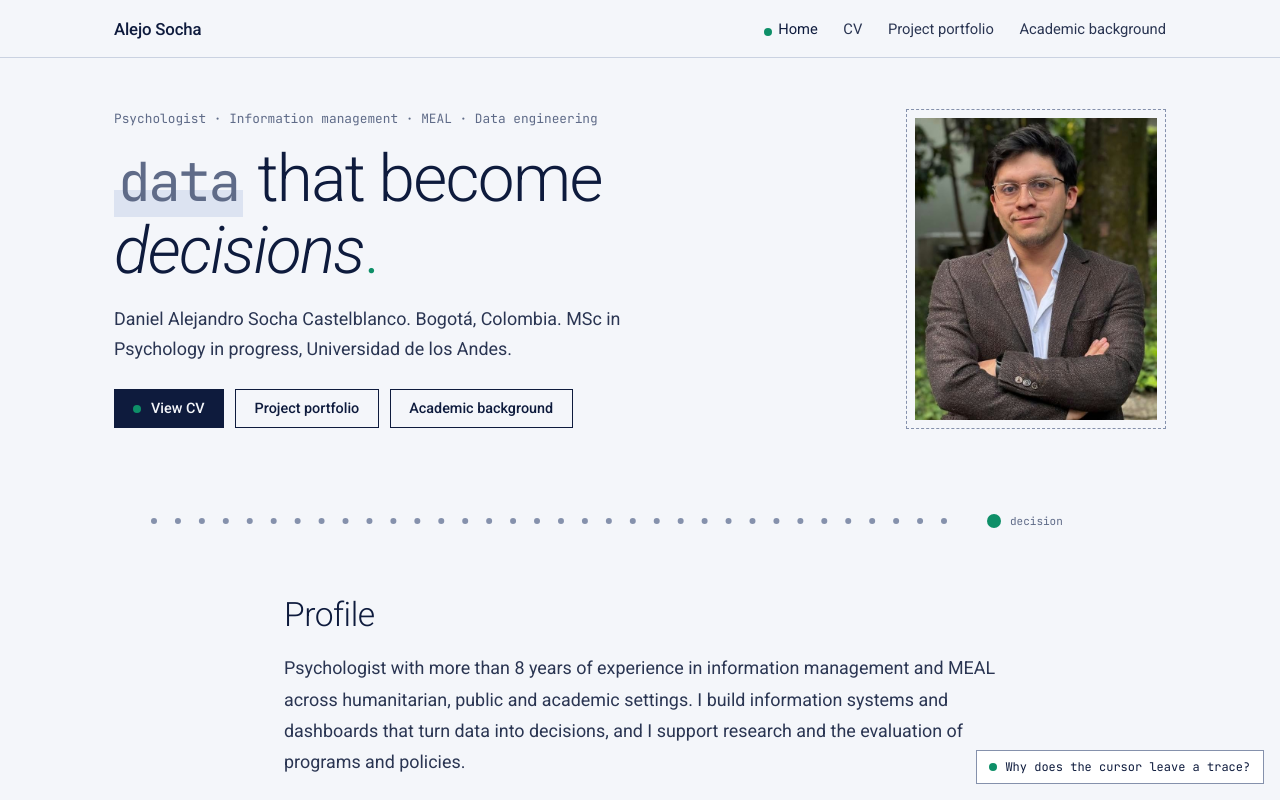
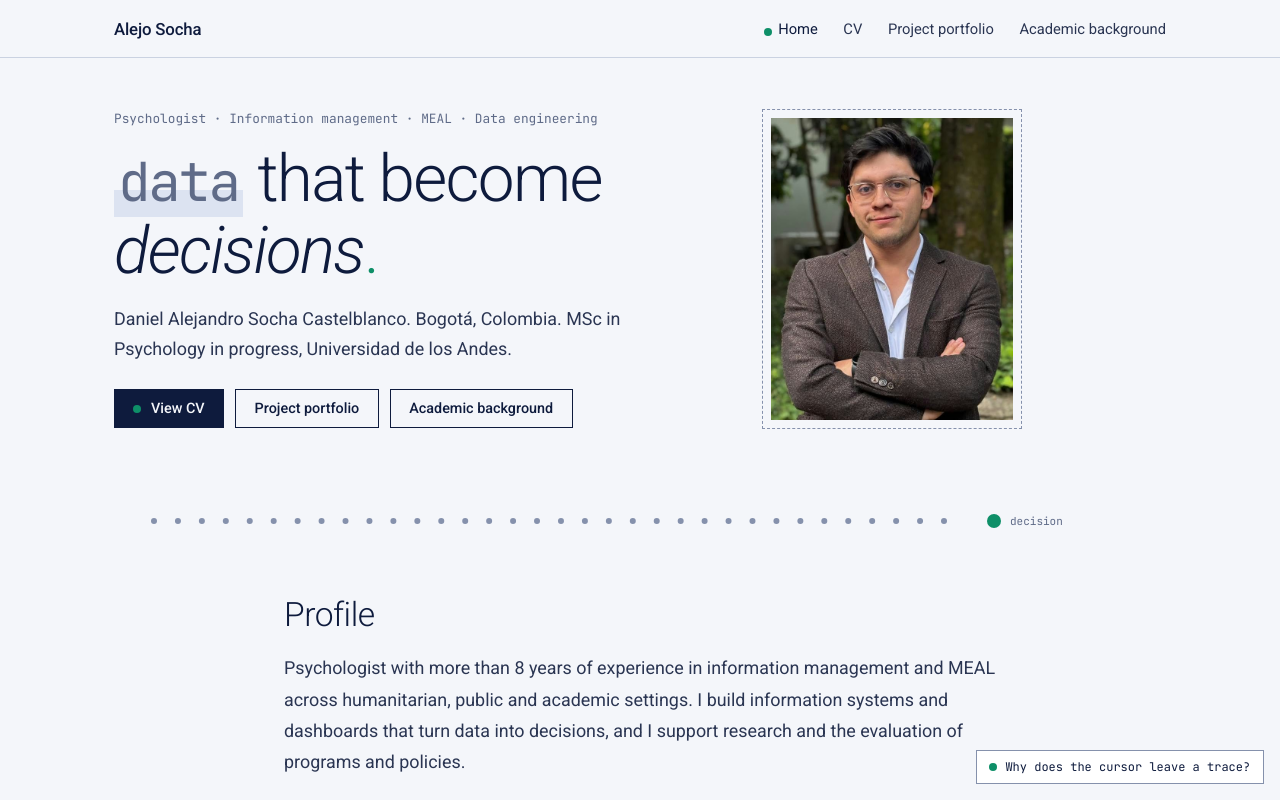
Before and after one commit to dalejandro0506/dalejandro0506.github.io, a plain HTML site: page index.html in a window 1280 px wide. Shown: the top 800 px of the page. Drawn offline with Linux system fonts and the light colour scheme.

Commit message:
Move home photo closer to headline

```diff
--- a/style.css
+++ b/style.css
@@ -89,7 +89,7 @@ footer{border-top:1px solid var(--line);padding:1.8rem 0 4.5rem;color:var(--soft
 @media (prefers-reduced-motion:reduce){*{transition:none!important;scroll-behavior:auto!important}}
 
 /* Home photo */
-.hero .wrap.hero-with-photo{grid-template-columns:minmax(0,1fr) 260px;align-items:center}
+.hero .wrap.hero-with-photo{grid-template-columns:minmax(0,36rem) 260px;justify-content:start;column-gap:4.5rem;align-items:center}
 .hero-photo{margin:0;padding:.5rem;border:1px dashed var(--dash)}
 .hero-photo img{display:block;width:100%;height:auto;aspect-ratio:4/5;object-fit:cover;object-position:50% 12%}
 @media (max-width:760px){.hero .wrap.hero-with-photo{grid-template-columns:1fr;gap:1.6rem}.hero-photo{order:-1;width:190px;justify-self:center}}
```
